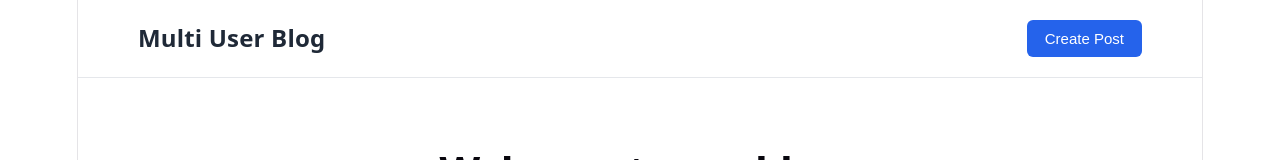
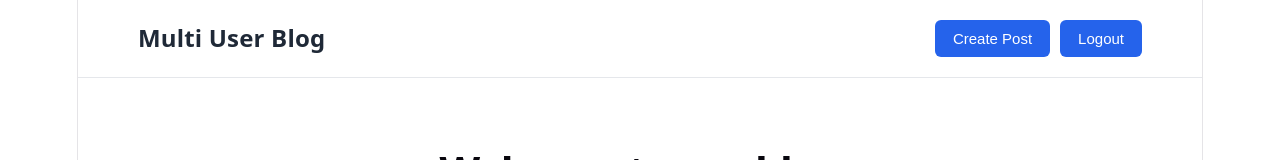
Before and after one commit to edenkabada/multi-user-blog-application, a React app in the folder frontend/: page / in a window 1280 px wide. Shown: the top 160 px of the page. Built offline with nearby package versions, Linux system fonts and the light colour scheme; no server answers; sample sign-in values are in the browser's storage; the HTML template or start-up script is replaced by a standard one.

Commit message:
SCRUM-44 Add routing and auth context foundation

```diff
--- a/frontend/src/App.jsx
+++ b/frontend/src/App.jsx
@@ -1,6 +1,6 @@
-import { useState } from 'react'
 import './App.css'
 import { BrowserRouter, Routes, Route } from 'react-router-dom'
+import { AuthProvider } from './context/AuthContext'
 import Register from './pages/Register'
 import Login from './pages/Login'
 import Home from './pages/Home'
@@ -8,34 +8,28 @@ import PostCreate from './pages/PostCreate'
 import ProtectedRoute from './ProtectedRoute'
 import PostView from './pages/PostView'
 import PostEdit from './pages/PostEdit'
+import Profile from './pages/Profile'
 
 function App() {
 
-  // Controls whether the user is logged in
-  const [isLoggedIn, setIsLoggedIn] = useState(
-    !!localStorage.getItem('access_token')
-  )
-
-
   return (
     <BrowserRouter>
+      {/* AuthProvider must be inside BrowserRouter — it uses useNavigate
+          for the logout redirect */}
+      <AuthProvider>
         <div className="app">
           <Routes>
 
             {/* Display the Home page */}
             <Route
               path="/"
-            element={<Home isLoggedIn={isLoggedIn} />}
+              element={<Home />}
             />
 
             {/* Display the Login page */}
             <Route
               path="/login"
-            element={
-              <Login
-                onLoginSuccess={() => setIsLoggedIn(true)}
-              />
-            }
+              element={<Login />}
             />
 
             {/* Display the Registration page */}
@@ -44,11 +38,17 @@ function App() {
               element={<Register />}
             />
 
+            {/* Display a user's profile */}
+            <Route
+              path="/profile/:id"
+              element={<Profile />}
+            />
+
             {/* Protect the Post Creation page */}
             <Route
               path="/posts/new"
               element={
-              <ProtectedRoute isLoggedIn={isLoggedIn}>
+                <ProtectedRoute>
                   <PostCreate />
                 </ProtectedRoute>
               }
@@ -64,13 +64,14 @@ function App() {
             <Route
               path="/posts/:postId/edit"
               element={
-              <ProtectedRoute isLoggedIn={isLoggedIn}>
+                <ProtectedRoute>
                   <PostEdit />
                 </ProtectedRoute>
               }
             />
           </Routes>
         </div>
+      </AuthProvider>
     </BrowserRouter>
   )
 }
--- a/frontend/src/ProtectedRoute.jsx
+++ b/frontend/src/ProtectedRoute.jsx
@@ -1,6 +1,8 @@
 import { Navigate } from 'react-router-dom'
+import { useAuth } from './context/AuthContext'
 
-function ProtectedRoute({ isLoggedIn, children }) {
+function ProtectedRoute({ children }) {
+    const { isLoggedIn } = useAuth()
 
     // Redirect unauthenticated users to the home page
     if (!isLoggedIn) {
--- /dev/null
+++ b/frontend/src/context/AuthContext.jsx
@@ -0,0 +1,62 @@
+import { createContext, useContext, useState, useCallback } from 'react'
+import { useNavigate } from 'react-router-dom'
+
+const AuthContext = createContext(null)
+
+// Decodes the payload of a JWT without verifying its signature. This is
+// only used to read the userId/username the backend already embeds in
+// the token, for display purposes — it is not a security check.
+function decodeToken(token) {
+  try {
+    const payload = token.split('.')[1]
+    const decoded = JSON.parse(atob(payload))
+    return { userId: decoded.sub, username: decoded.username }
+  } catch {
+    return null
+  }
+}
+
+export function AuthProvider({ children }) {
+  const [token, setToken] = useState(() => localStorage.getItem('access_token'))
+  const [user, setUser] = useState(() => {
+    const existingToken = localStorage.getItem('access_token')
+    return existingToken ? decodeToken(existingToken) : null
+  })
+  const navigate = useNavigate()
+
+  // Store a newly issued token and derive the current user from it
+  const login = useCallback((newToken) => {
+    localStorage.setItem('access_token', newToken)
+    setToken(newToken)
+    setUser(decodeToken(newToken))
+  }, [])
+
+  // Clear the stored token and redirect to the login page
+  const logout = useCallback(() => {
+    localStorage.removeItem('access_token')
+    setToken(null)
+    setUser(null)
+    navigate('/login')
+  }, [navigate])
+
+  const value = {
+    user,
+    token,
+    isLoggedIn: !!token,
+    login,
+    logout,
+  }
+
+  return <AuthContext.Provider value={value}>{children}</AuthContext.Provider>
+}
+
+// eslint-disable-next-line react-refresh/only-export-components
+export function useAuth() {
+  const context = useContext(AuthContext)
+
+  if (!context) {
+    throw new Error('useAuth must be used within an AuthProvider')
+  }
+
+  return context
+}
--- a/frontend/src/pages/Home.jsx
+++ b/frontend/src/pages/Home.jsx
@@ -1,13 +1,15 @@
 import { useState, useEffect } from 'react'
 import { useNavigate } from 'react-router-dom'
+import { useAuth } from '../context/AuthContext'
 import './Home.css'
 
 
-function Home({ isLoggedIn }) {
+function Home() {
 
   // Control the login message modal
   const [showLoginMessage, setShowLoginMessage] = useState(false)
   const [posts, setPosts] = useState([])
+  const { isLoggedIn, logout } = useAuth()
 
   // Fetch posts from the backend
   useEffect(() => {
@@ -50,6 +52,15 @@ function Home({ isLoggedIn }) {
               onClick={() => navigate('/login')}
             >
               Login
+            </button>
+          )}
+
+          {isLoggedIn && (
+            <button
+              className="login-button"
+              onClick={logout}
+            >
+              Logout
             </button>
           )}
         </div>
--- a/frontend/src/pages/Login.jsx
+++ b/frontend/src/pages/Login.jsx
@@ -1,8 +1,9 @@
 import { useState } from 'react'
 import { useNavigate } from 'react-router-dom'
+import { useAuth } from '../context/AuthContext'
 import './Login.css'
 
-function Login({onLoginSuccess}) {
+function Login() {
 
     // Store the values entered in the login form
     const [username, setUsername] = useState('')
@@ -12,6 +13,7 @@ function Login({onLoginSuccess}) {
     const [error, setError] = useState('')
 
     const navigate = useNavigate()
+    const { login } = useAuth()
 
     // Handle form submission and login request
     const handleSubmit = async (e) => {
@@ -46,9 +48,8 @@ function Login({onLoginSuccess}) {
         if (response.ok) {
             const data = await response.json()
 
-            // Store the JWT token received from the backend
-            localStorage.setItem('access_token', data.access_token)
-            onLoginSuccess()
+            // Store the JWT token and update the shared auth state
+            login(data.access_token)
             navigate('/')
 
         }
--- /dev/null
+++ b/frontend/src/pages/Profile.jsx
@@ -0,0 +1,16 @@
+import { useParams } from 'react-router-dom'
+
+// Placeholder for the profile page — the full UI (details, posts,
+// comments, activity, follow/unfollow) is built in later tickets. This
+// establishes the /profile/:id route as part of the routing foundation.
+function Profile() {
+  const { id } = useParams()
+
+  return (
+    <div className="profile-page">
+      <p>Profile page for user #{id} — coming soon.</p>
+    </div>
+  )
+}
+
+export default Profile
```
Also changed, not shown: frontend/src/utils/authFetch.js (added, +14 -0 lines). Lines whose indentation alone changed are shown as unchanged.
